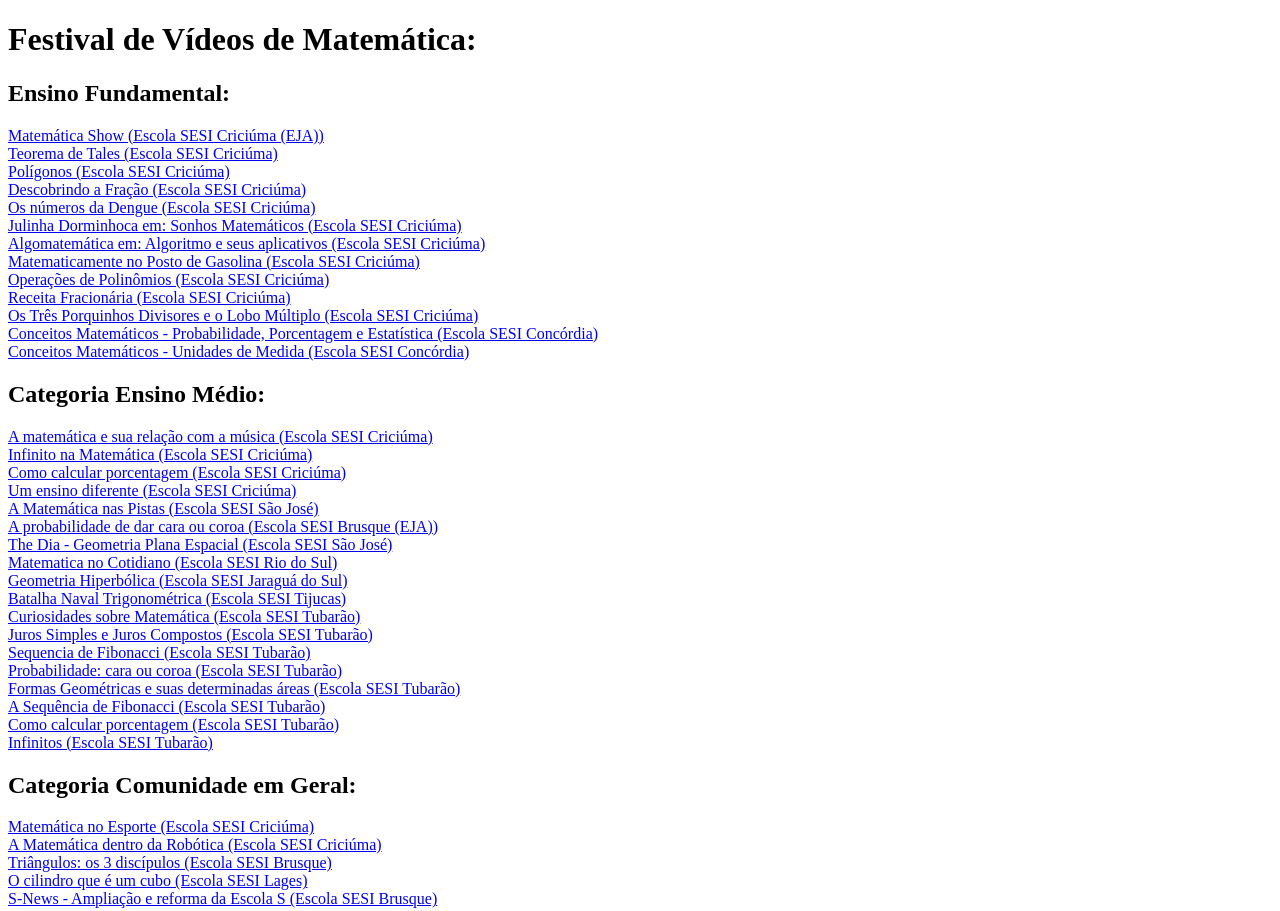
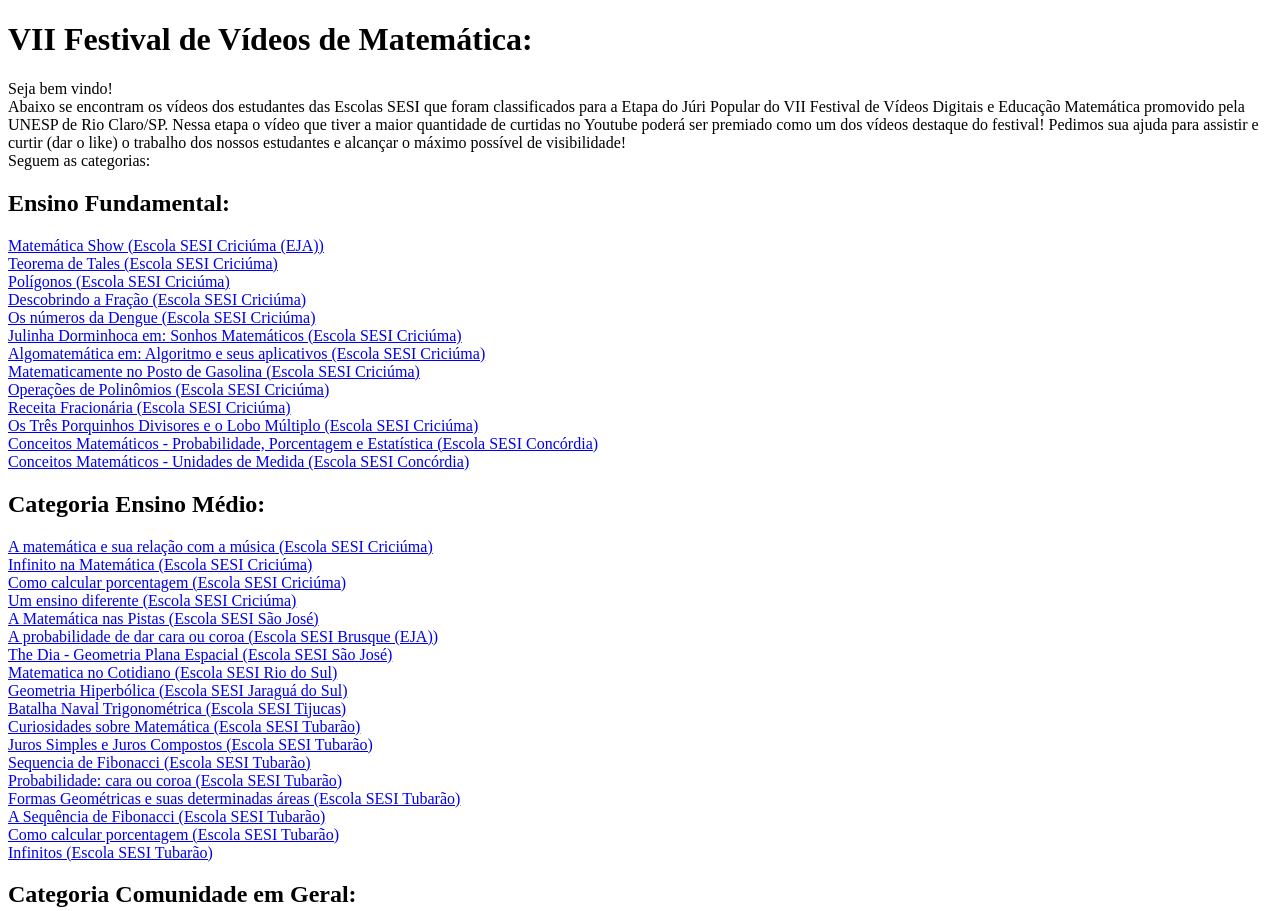
Before and after one commit to ornitor/festival, a plain HTML site: page index.html in a window 1280 px wide. Shown: the top 911 px of the page. Drawn offline with Linux system fonts and the light colour scheme.

Commit message:
Update index.html

```diff
--- a/index.html
+++ b/index.html
@@ -6,7 +6,12 @@
     <title>Festival de Vídeos de Matemática</title>
 </head>
 <body>
- <h1>Festival de Vídeos de Matemática:</h1>
+ <h1>VII Festival de Vídeos de Matemática:</h1>
+Seja bem vindo! </br>
+ Abaixo se encontram os vídeos dos estudantes das Escolas SESI que foram classificados para a Etapa do Júri Popular do VII Festival de Vídeos Digitais e Educação Matemática promovido pela UNESP de Rio Claro/SP. Nessa etapa o vídeo que tiver a maior quantidade de curtidas no Youtube poderá ser premiado como um dos vídeos destaque do festival! Pedimos sua ajuda para assistir e curtir (dar o like) o trabalho dos nossos estudantes e alcançar o máximo possível de visibilidade!</br>
+
+Seguem as categorias:</br>
+
 
  <h2>Ensino Fundamental:</h2>
 <a href="https://youtu.be/k8i061DVd4Y?list=PLiBUAR5Cdi63t8yi_sk0AFtti9onZlhUi"> Matemática Show  (Escola SESI Criciúma (EJA))</a></br>
```
